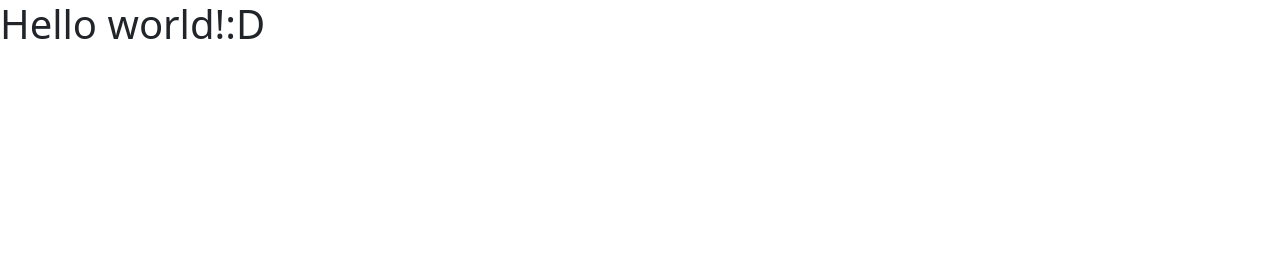
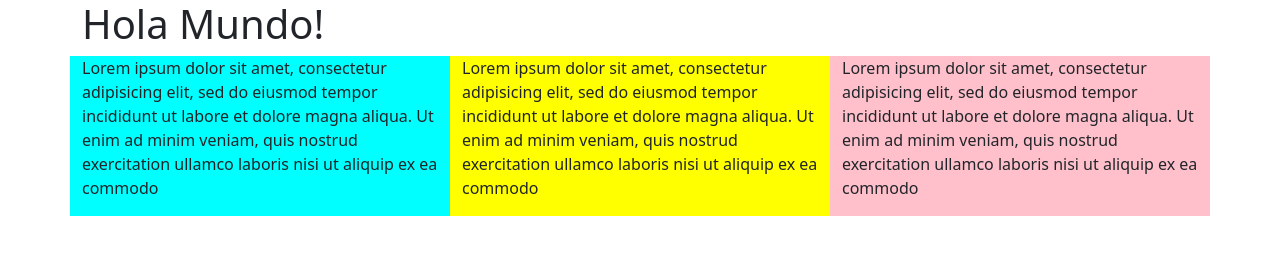
Before and after one commit to alejoec03/Proyectos, a website: page nodejs prueba/index.html in a window 1280 px wide. Drawn offline with nearby package versions, Linux system fonts and the light colour scheme.

Commit message:
Update index.html

```diff
--- a/nodejs prueba/index.html
+++ b/nodejs prueba/index.html
@@ -11,10 +11,34 @@
 
   <body>
 
-    <h1>Hello world!:D</h1>
-    <script src="https://cdn.jsdelivr.net/npm/bootstrap@5.3.0-alpha3/dist/js/bootstrap.bundle.min.js" integrity="sha384-ENjdO4Dr2bkBIFxQpeoTz1HIcje39Wm4jDKdf19U8gI4ddQ3GYNS7NTKfAdVQSZe" crossorigin="anonymous"></script>
-    <script src="https://cdn.jsdelivr.net/npm/@popperjs/core@2.11.7/dist/umd/popper.min.js" integrity="sha384-zYPOMqeu1DAVkHiLqWBUTcbYfZ8osu1Nd6Z89ify25QV9guujx43ITvfi12/QExE" crossorigin="anonymous"></script>
-	<script src="https://cdn.jsdelivr.net/npm/bootstrap@5.3.0-alpha3/dist/js/bootstrap.min.js" integrity="sha384-Y4oOpwW3duJdCWv5ly8SCFYWqFDsfob/3GkgExXKV4idmbt98QcxXYs9UoXAB7BZ" crossorigin="anonymous"></script>
+    <div class="jumbotron">
+
+    	<div class="container">
+    		<h1>Hola Mundo!</h1>
+
+    		<div class="row">
+    			<div class="col" style="background: cyan;">
+      				<p>Lorem ipsum dolor sit amet, consectetur adipisicing elit, sed do eiusmod
+    				tempor incididunt ut labore et dolore magna aliqua. Ut enim ad minim veniam,
+    				quis nostrud exercitation ullamco laboris nisi ut aliquip ex ea commodo</p>
+    			</div>
+    			<div class="col" style="background: yellow;">
+      				<p>Lorem ipsum dolor sit amet, consectetur adipisicing elit, sed do eiusmod
+    				tempor incididunt ut labore et dolore magna aliqua. Ut enim ad minim veniam,
+    				quis nostrud exercitation ullamco laboris nisi ut aliquip ex ea commodo</p>
+    			</div>
+    			<div class="col" style="background: pink;">
+      				<p>Lorem ipsum dolor sit amet, consectetur adipisicing elit, sed do eiusmod
+    				tempor incididunt ut labore et dolore magna aliqua. Ut enim ad minim veniam,
+    				quis nostrud exercitation ullamco laboris nisi ut aliquip ex ea commodo</p>
+    			</div>
+  			</div>
+
+    	</div>
+
+    </div>
+
+
 	<script src="node_modules/jquery/dist/jquery.min.js"></script>
 	<script src="node_modules/popper.js/dist/popper.min.js"></script>
 	<script src="node_modules/bootstrap/dist/js/bootstrap.min.js"></script>
```
